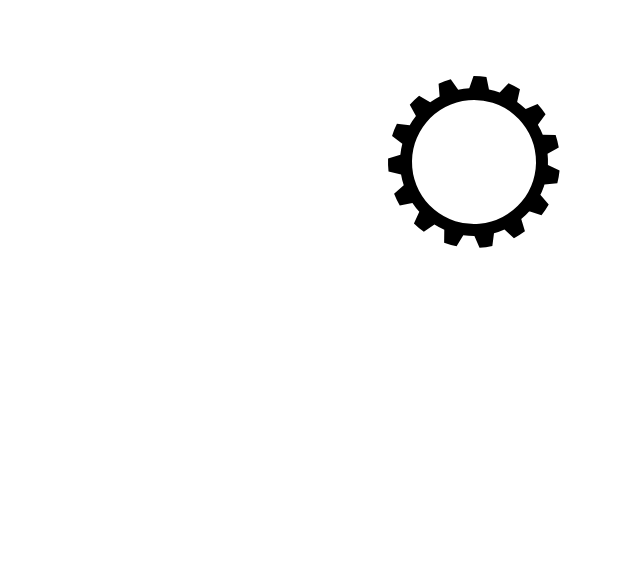
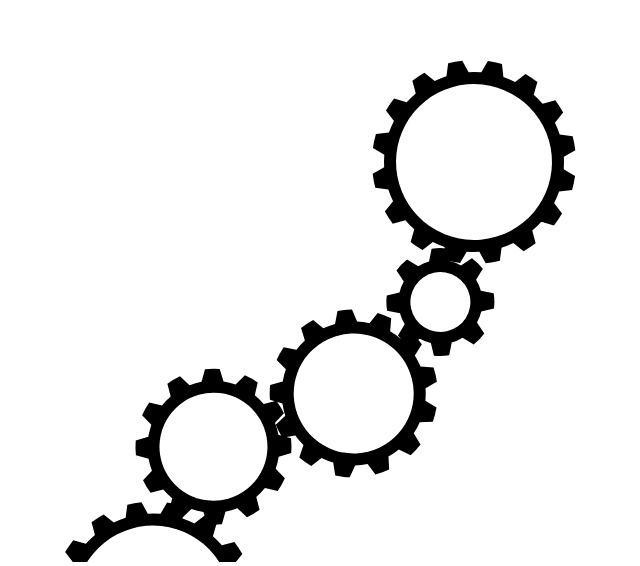
Before and after one commit to jobtalle/SketchGears, a plain HTML site: page index.html in a window 1280 px wide. Shown: the part 238-804 px from the top of the page, without its empty margins (166-806 px from the left). Drawn offline with Linux system fonts and the light colour scheme.

Commit message:
More gears are added

```diff
--- a/index.html
+++ b/index.html
@@ -35,6 +35,7 @@
 <script src="./js/random.js"></script>
 <script src="./js/svgGroup.js"></script>
 <script src="./js/svgMaker.js"></script>
+<script src="./js/budget.js"></script>
 <script src="./js/part/part.js"></script>
 <script src="./js/part/partGear.js"></script>
 <script src="./js/machine.js"></script>
--- /dev/null
+++ b/js/budget.js
@@ -0,0 +1,11 @@
+/**
+ * The part budget
+ */
+class Budget {
+    /**
+     * Construct the budget
+     */
+    constructor() {
+        this.parts = 10;
+    }
+}
--- a/js/machine.js
+++ b/js/machine.js
@@ -17,8 +17,9 @@ class Machine {
         const layerMoving = document.createElementNS(uri, "g");
         const layerForeground = document.createElementNS(uri, "g");
 
-        this.root = new PartGear(0, 0);
+        this.root = new PartGear(0, 0, 16);
 
+        let budget = new Budget();
         let open = [this.root];
 
         while (open.length > 0) {
@@ -29,7 +30,7 @@ class Machine {
                 part.makeElement(svgMaker, layerMoving, layerForeground);
 
             while (part = open.pop())
-                nextParts.push(...part.reproduce());
+                nextParts.push(...part.reproduce(budget));
 
             open = nextParts;
         }
--- a/js/part/part.js
+++ b/js/part/part.js
@@ -20,16 +20,15 @@ class Part {
      * @returns {Part} This part
      */
     makeElement(svgMaker, layerMoving, layerForeground) {
-        layerMoving.appendChild(svgMaker.makeGear(this.x, this.y, 1));
-
         return this;
     }
 
     /**
      * Create a new generation of parts
+     * @param {Budget} budget A part budget
      * @returns {Part[]} An array of parts
      */
-    reproduce() {
+    reproduce(budget) {
         return [];
     }
 }
--- a/js/part/partGear.js
+++ b/js/part/partGear.js
@@ -2,19 +2,36 @@
  * A gear
  */
 class PartGear extends Part {
+    static TOOTH_STRIDE = .075;
+
     /**
      * Construct a part
      * @param {number} x The X position on the grid
      * @param {number} y The Y position on the grid
+     * @param {number} teeth The number of teeth
+     * @param {number} [ratio] The transmission ratio
+     * @param {number} [offset] The gear offset in degrees
      */
-    constructor(x, y) {
+    constructor(x, y, teeth, ratio = 1, offset = 0) {
         super(x, y);
 
         this.angle = 0;
         this.gear = null;
-        this.teeth = 15;
+        this.teeth = teeth;
+        this.radius = PartGear.getRadius(teeth);
+        this.ratio = ratio;
+        this.offset = offset;
 
         this.gears = [];
+    }
+
+    /**
+     * Calculate the gear radius for a given number of teeth
+     * @param {number} teeth The number of teeth
+     * @returns {number} The radius
+     */
+    static getRadius(teeth) {
+        return teeth * PartGear.TOOTH_STRIDE;
     }
 
     /**
@@ -22,7 +39,7 @@ class PartGear extends Part {
      * @param delta
      */
     rotate(delta) {
-        this.angle += delta;
+        this.angle += delta * this.ratio;
 
         while (this.angle > 360)
             this.angle -= 360;
@@ -30,7 +47,7 @@ class PartGear extends Part {
         while (this.angle < 0)
             this.angle += 360;
 
-        this.gear.angle = this.angle;
+        this.gear.angle = this.angle + this.offset;
         this.gear.updateTransform();
 
         for (const gear of this.gears)
@@ -45,7 +62,7 @@ class PartGear extends Part {
      * @returns {Part} This part
      */
     makeElement(svgMaker, layerMoving, layerForeground) {
-        this.gear = svgMaker.makeGear(this.x, this.y, 1, this.teeth, .07, .15, 1 - .075 - .15);
+        this.gear = svgMaker.makeGear(this.x, this.y, this.radius, this.teeth, .07, .15, this.radius - .075 - .15);
 
         layerMoving.appendChild(this.gear.group);
 
@@ -58,9 +75,14 @@ class PartGear extends Part {
      */
     reproduceGear() {
         const angle = Math.random() * Math.PI * 2;
+        const teeth = Math.round(6 + Math.random() * 12);
+        const radius = PartGear.getRadius(teeth);
         const gear = new PartGear(
-            this.x + Math.cos(angle) * 2,
-            this.y + Math.sin(angle) * 2);
+            this.x + Math.cos(angle) * (this.radius + radius),
+            this.y + Math.sin(angle) * (this.radius + radius),
+            teeth,
+            this.ratio * (this.teeth / teeth),
+            this.offset);
 
         this.gears.push(gear);
 
@@ -69,12 +91,18 @@ class PartGear extends Part {
 
     /**
      * Create a new generation of parts
+     * @param {Budget} budget A part budget
      * @returns {Part[]} An array of parts
      */
-    reproduce() {
-        if (Math.random() < .5)
-            return [this.reproduceGear()];
+    reproduce(budget) {
+        const gearCount = Math.min(Math.round(Math.random() * .3 + 1), budget.parts);
+        const parts = [];
 
-        return super.reproduce();
+        for (let i = 0; i < gearCount; ++i)
+            parts.push(this.reproduceGear());
+
+        budget.parts -= gearCount;
+
+        return parts;
     }
 }
```
